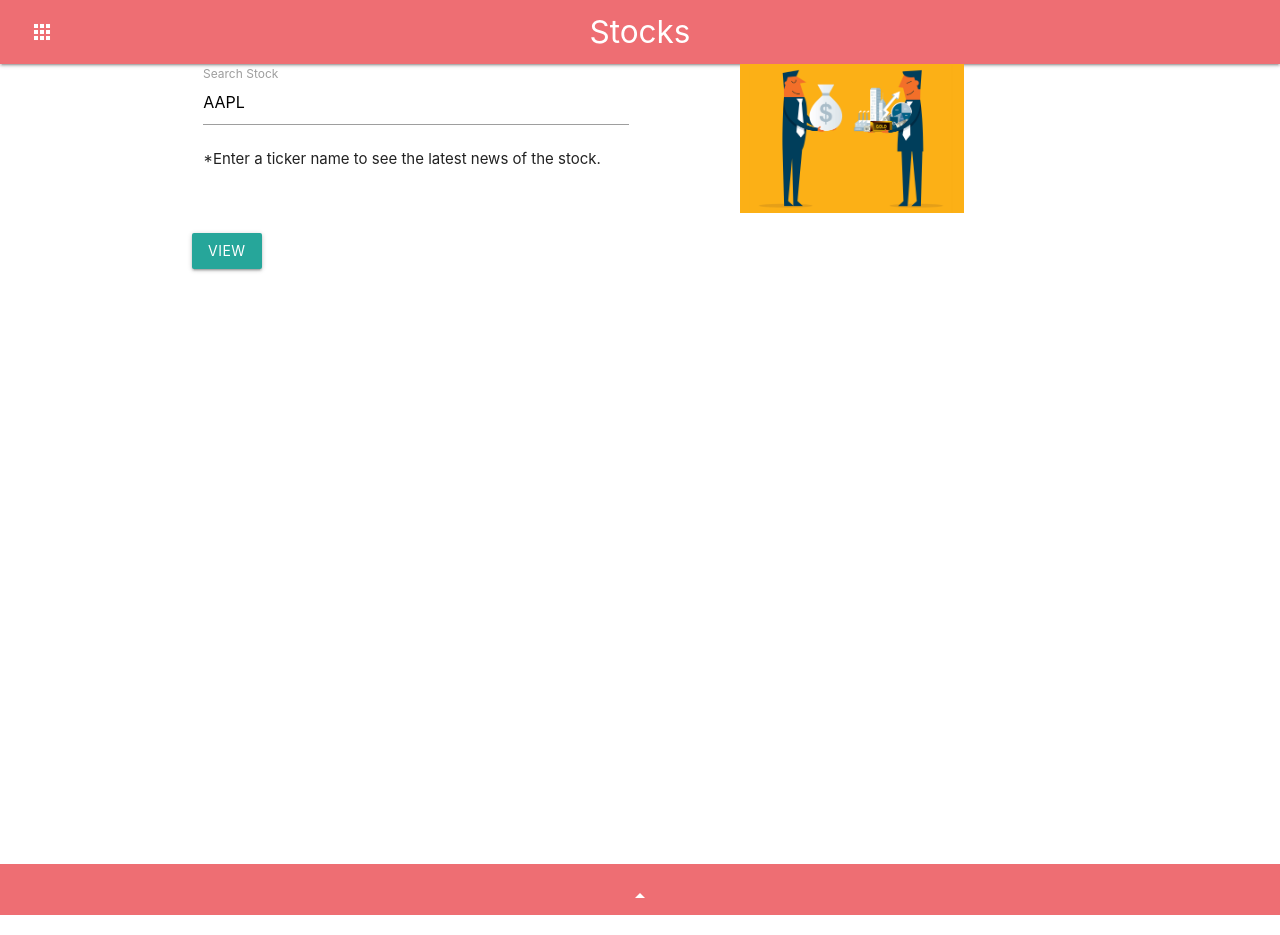
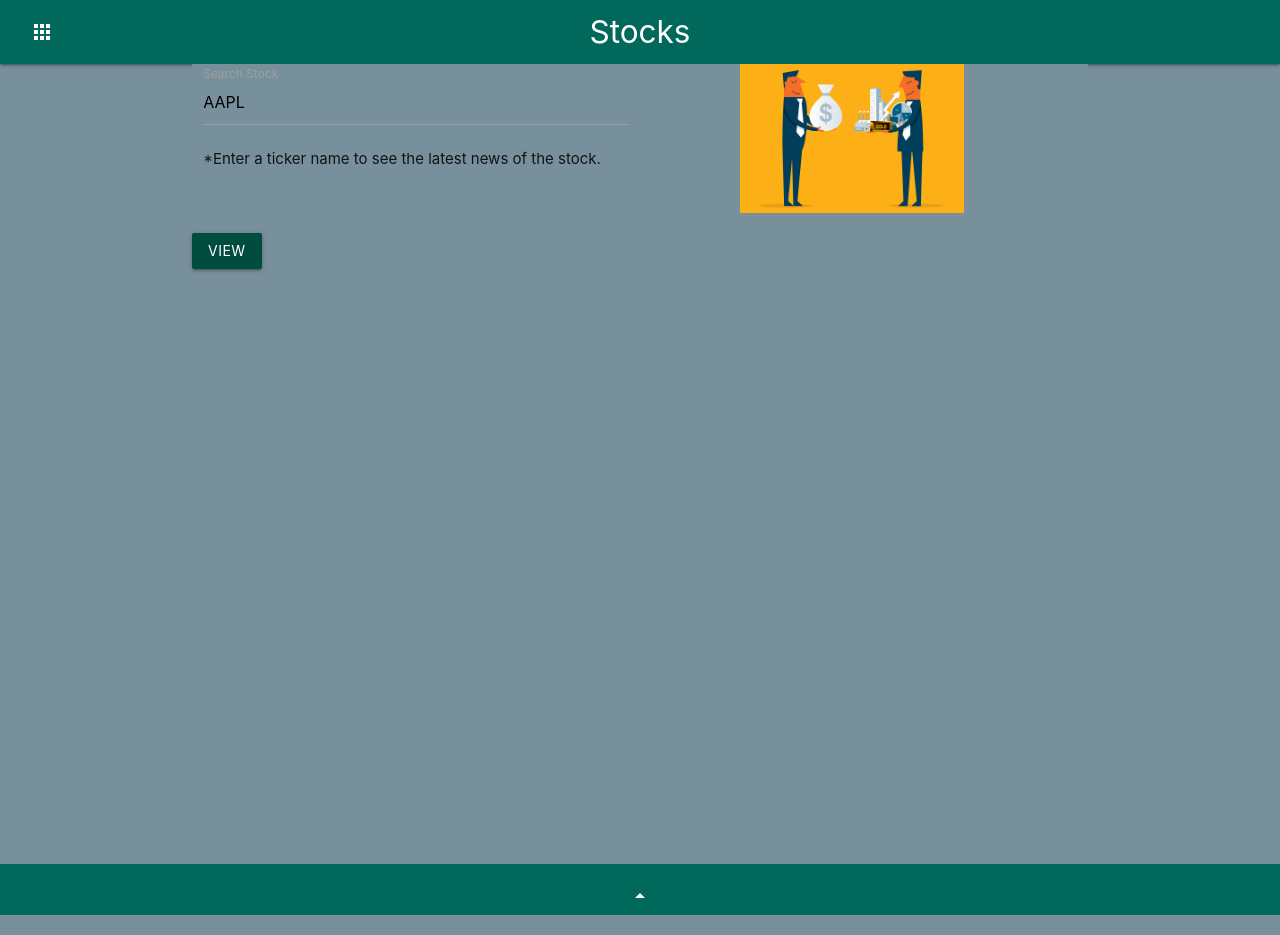
Before and after one commit to kalisurf3r/project-1, a plain HTML site: page html/stocks.html in a window 1280 px wide. Drawn offline with nearby package versions, Linux system fonts and the light colour scheme.

Commit message:
ccsupdate

```diff
--- a/style.css
+++ b/style.css
@@ -5,4 +5,43 @@
     position: relative;
     left: 100px;
     flex-shrink: 1;
+
 }
+.nav-wrapper {
+    background-color: #00695c;
+
+}
+
+.page-footer {
+    background-color: #00695c;
+
+}
+
+.btn {
+    background-color: #004d40;
+
+}
+
+title {
+    display: none;
+}
+
+.container {
+    background-color: #78909c;
+
+}
+
+.col.s12.center-align {
+    background-color: #00695c;
+
+}
+
+body {
+    background-color: #78909c;
+
+}
+
+h1 {
+    display: none;
+
+}
```
Also changed, not shown: html/news.html (+1 -0 lines), index2.html (+2 -2 lines).
